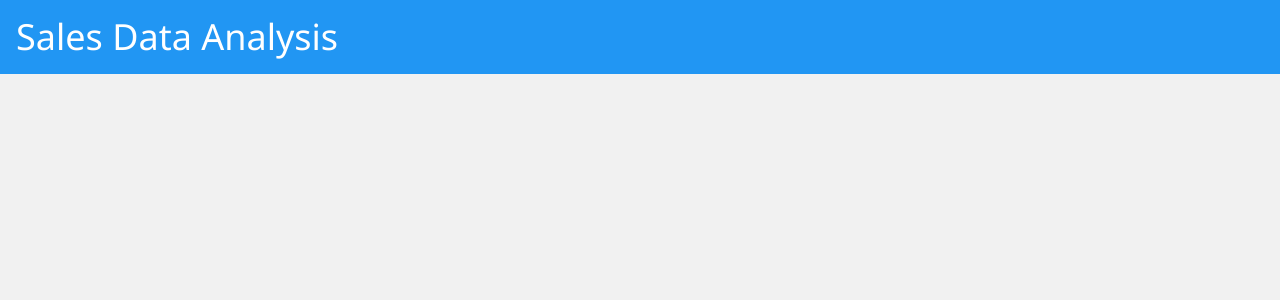
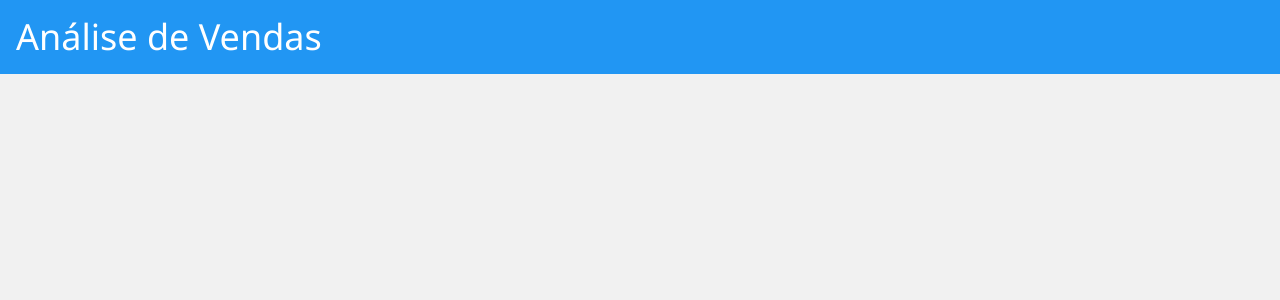
Before and after one commit to cassio-matematica/Pandas_Matplotlib, a Flask app: template templates/layout.html in a window 1280 px wide. Shown: the top 300 px of the page. Run offline with Flask 3, Linux system fonts and the light colour scheme; the template is opened without the code that fills it, so the values that code supplies are empty.

```diff
--- a/templates/layout.html
+++ b/templates/layout.html
@@ -9,7 +9,7 @@
 </head>
 <body class="w3-light-grey">
     <div class="w3-container w3-blue">
-        <h1>Sales Data Analysis</h1>
+        <h1>Análise de Vendas</h1>
     </div>
     <div class="w3-container">
         {% block content %}{% endblock %}
```
